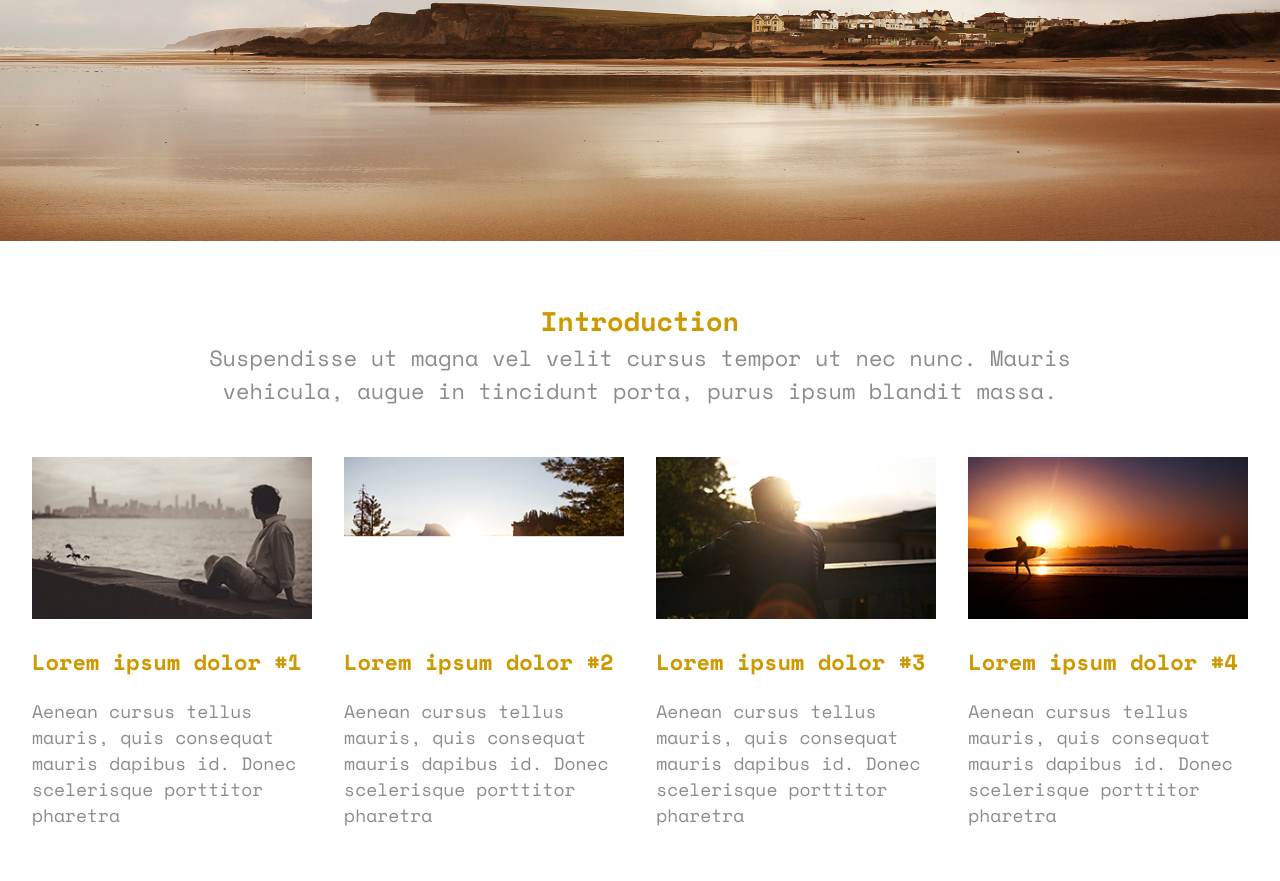
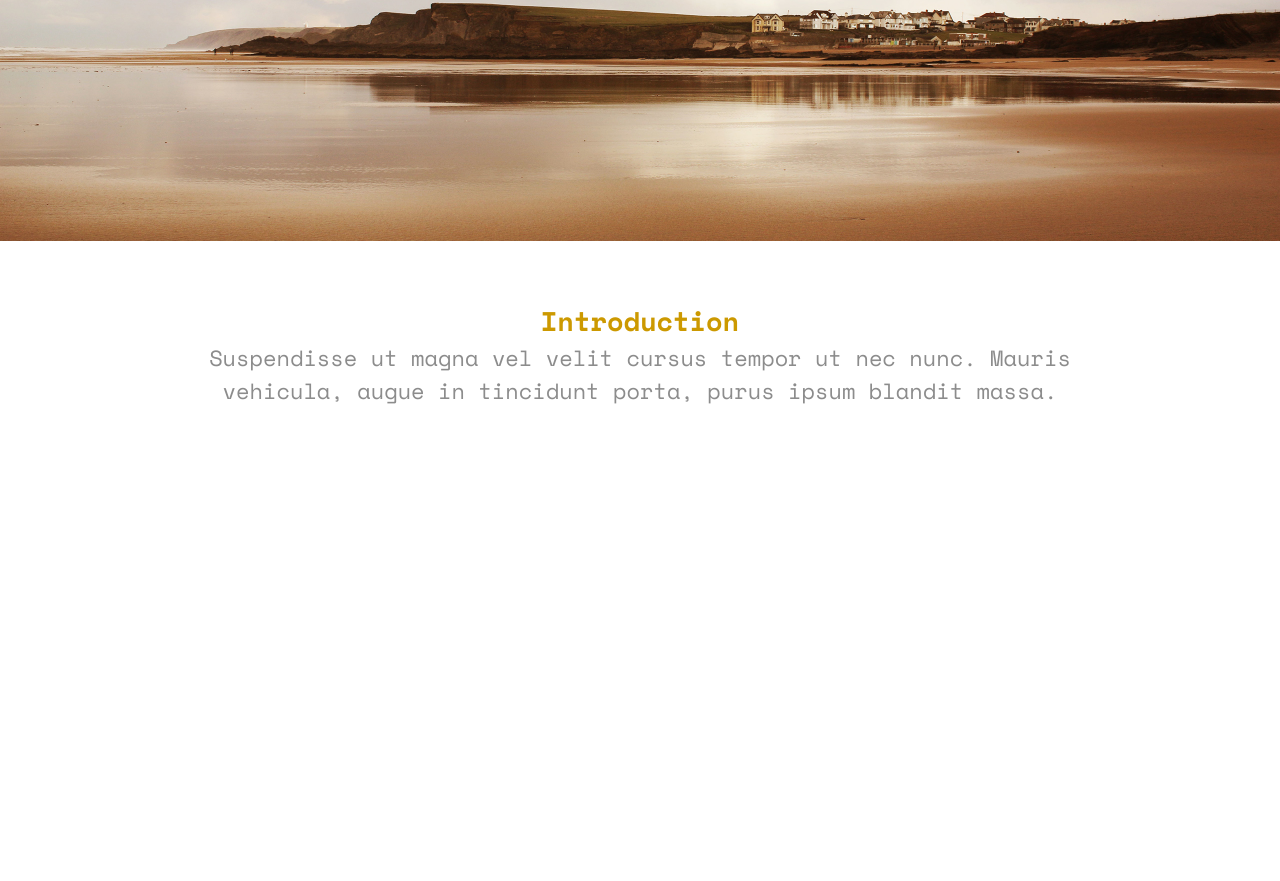
Before and after one commit to ryuzaki944/webdev131, a plain HTML site: page index.html in a window 1280 px wide. Shown: the part 339-1220 px from the top of the page. After the commit the page ends 806 px from the top, so only its background shows below. Drawn offline with nearby package versions, Linux system fonts and the light colour scheme.

Commit message:
test comment

```diff
--- a/index.html
+++ b/index.html
@@ -56,7 +56,7 @@
           </h4>
         </div>
 
-        <div class="introduction_blocks">
+        <!-- <div class="introduction_blocks">
           <div>
             <img src="./img/int1.jpeg" />
             <h3>
@@ -98,7 +98,7 @@
             </p>
           </div>
         </div>
-      </div>
+      </div> -->
     </section>
   </body>
 </html>
```
